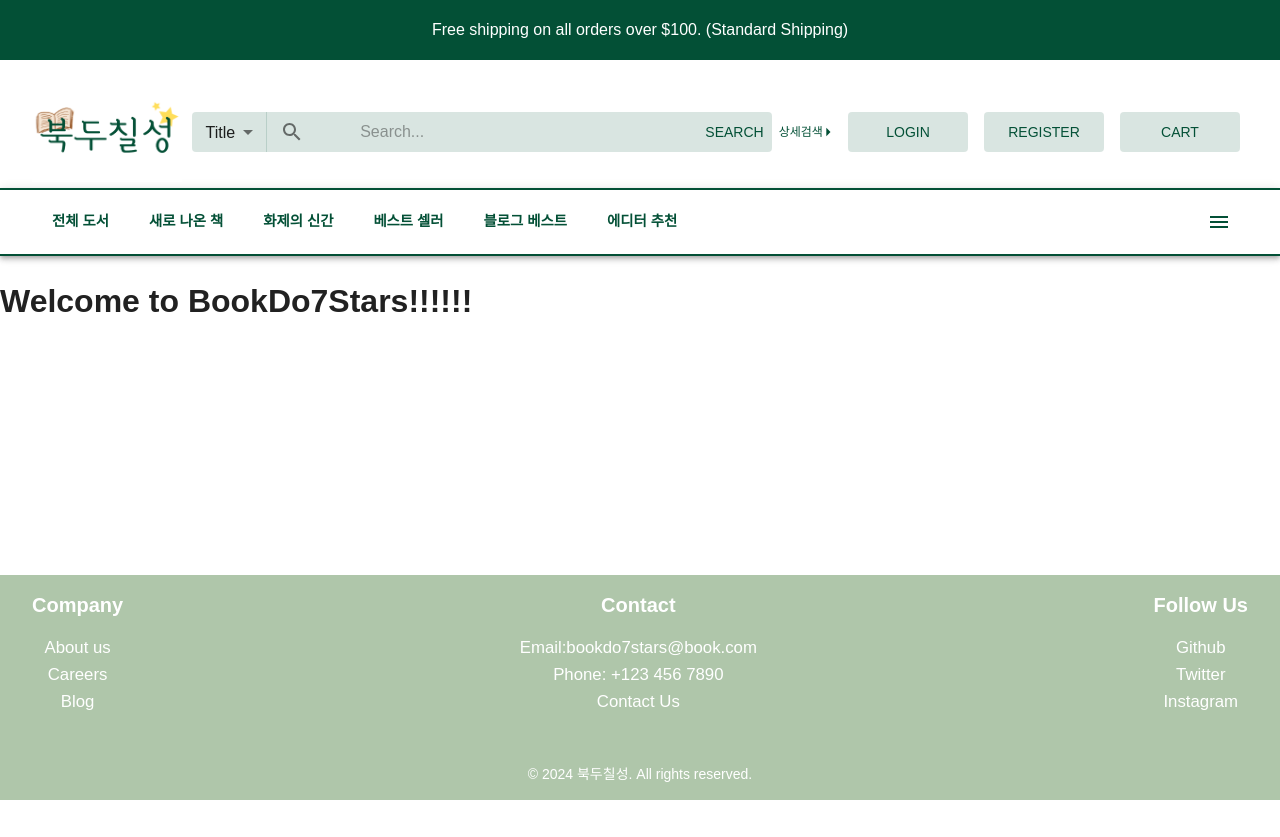
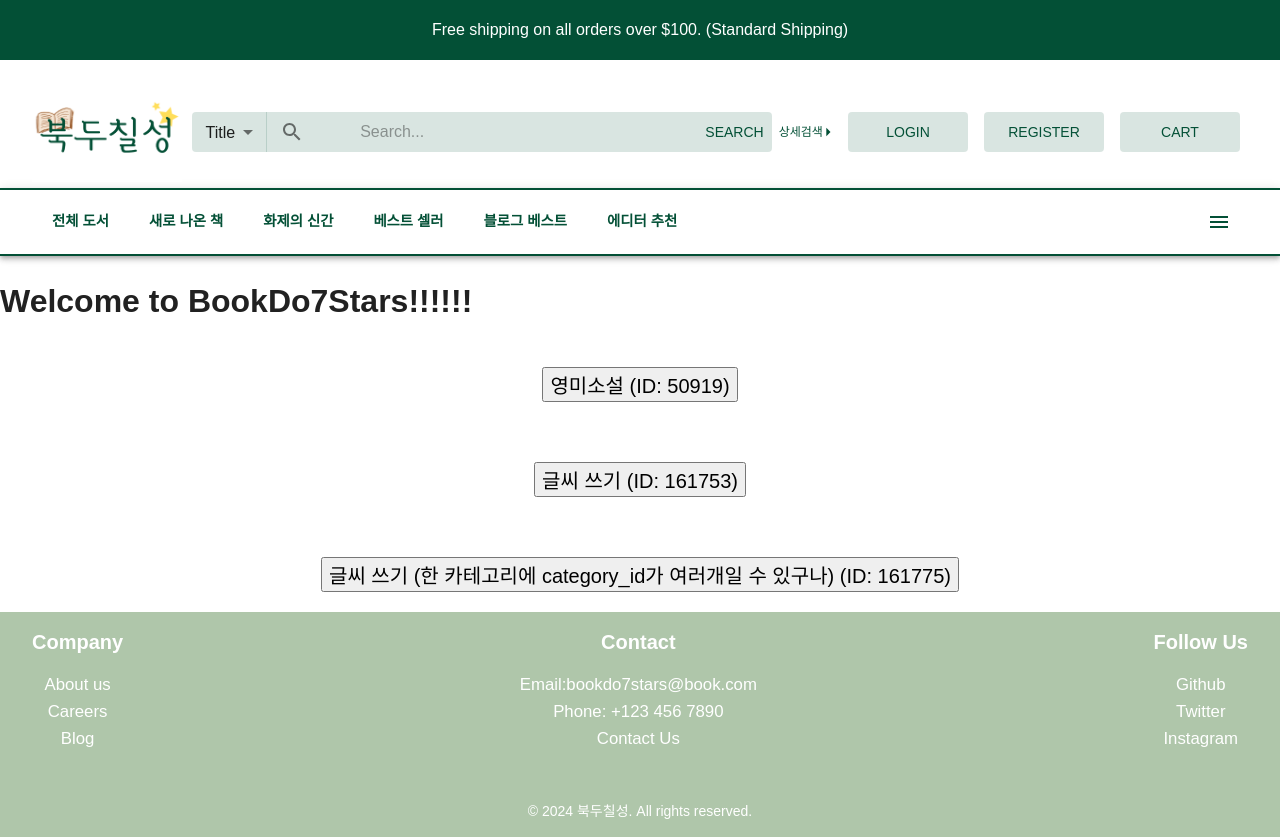
Before and after one commit to MayHyeyeonKim/bookdo7stars-ts, a Next.js app: page / in a window 1280 px wide. Before the commit the page ends 800 px from the top, so only its background shows below. Built offline with nearby package versions, Linux system fonts and the light colour scheme.

Commit message:
added category search saga and reducer

```diff
--- a/src/app/actions/types/book.ts
+++ b/src/app/actions/types/book.ts
@@ -27,6 +27,7 @@ export interface GetAllBooksRequestAction {
   type: typeof GET_ALL_BOOKS_REQUEST;
   page: number;
   pageSize: number;
+  categoryId: number;
 }
 
 export interface GetAllBooksSuccessAction {
@@ -130,10 +131,11 @@ export type BookActionTypes =
 // Action creater
 
 //All Books
-export const getAllBooksRequest = (page: number, pageSize: number): GetAllBooksRequestAction => ({
+export const getAllBooksRequest = (page: number, pageSize: number, categoryId: number): GetAllBooksRequestAction => ({
   type: GET_ALL_BOOKS_REQUEST,
   page,
   pageSize,
+  categoryId,
 });
 
 export const getAllBooksSuccess = (payload: GetAllBooksSuccessAction['payload'], count: GetAllBooksSuccessAction['count']): GetAllBooksSuccessAction => ({
--- a/src/app/page.tsx
+++ b/src/app/page.tsx
@@ -1,9 +1,37 @@
+'use client';
 // import './styles/styles.css';
+import { useDispatch, useSelector } from 'react-redux';
+
+import { getAllBooksRequest } from './actions/types';
+import { RootState } from '../app/reducers';
+import { AppDispatch } from '../app/store/store';
 
 export default function Home() {
+  const dispatch = useDispatch<AppDispatch>();
+
+  const categories = [
+    { id: 50919, name: '영미소설' },
+    { id: 161753, name: '글씨 쓰기' },
+    { id: 161775, name: '글씨 쓰기 (한 카테고리에 category_id가 여러개일 수 있구나)' },
+  ];
+  //카테고리 ID를 처리하는 함수
+  const handleButtonClick = (categoryId: number) => {
+    console.log(`Clicked Category ID: ${categoryId}`);
+    const action = getAllBooksRequest(1, 10, categoryId);
+    console.log('Dispatching action=====>>>>', action);
+    dispatch(action);
+  };
+
   return (
     <div className="bg-green-200">
       <h1 className="text-xl text-white">Welcome to BookDo7Stars!!!!!!</h1>
+      <section style={{ display: 'flex', flexDirection: 'column', alignItems: 'center', gap: '20px' }}>
+        {categories.map((category) => (
+          <button key={category.id} style={{ fontSize: '20px', margin: '20px' }} onClick={() => handleButtonClick(category.id)}>
+            {category.name} (ID: {category.id})
+          </button>
+        ))}
+      </section>
     </div>
   );
 }
--- a/src/app/reducers/book.ts
+++ b/src/app/reducers/book.ts
@@ -62,8 +62,12 @@ export const initialState: InitialState = {
 function bookReducer(state = initialState, action: BookActionTypes) {
   switch (action.type) {
     case GET_ALL_BOOKS_REQUEST:
+      console.log('여기는 겟올북스 리퀘스트 리듀서이다!');
       return { ...state, isGetAllBooksLoading: true };
     case GET_ALL_BOOKS_SUCCESS:
+      console.log('여기는 겟올북스 석세스 리듀서이다!');
+      console.log('기존 books 상태:', state.books); // 이전 상태 출력
+      console.log('새로 추가될 books:', action.payload); // 액션으로 전달된 books 출력
       return { ...state, isGetAllBooksLoading: false, isGetAllBooksDone: true, books: action.payload, count: action.count };
     case GET_ALL_BOOKS_FAILURE:
       return { ...state, isGetAllBooksLoading: false, isGetAllBooksDone: false, isGetAllBooksError: action.error };
--- a/src/app/sagas/book.ts
+++ b/src/app/sagas/book.ts
@@ -27,13 +27,15 @@ import {
   GetBookIsbnSearchRequestAction,
 } from '../actions/types';
 
-function getAllBooksAPI(page: number, pageSize: number) {
-  return axios.get(`/book?page=${page}&pageSize=${pageSize}`);
+function getAllBooksAPI(page: number, pageSize: number, categoryId: number) {
+  return axios.get(`/book?page=${page}&pageSize=${pageSize}&category_id=${categoryId}`);
 }
 
 export function* getAllBooks(action: GetAllBooksRequestAction): SagaIterator {
   try {
-    const response: any = yield call(getAllBooksAPI, action.page, action.pageSize);
+    console.log('디스패치 잘 들어왔나?', action);
+    const response: any = yield call(getAllBooksAPI, action.page, action.pageSize, action.categoryId);
+    console.log('response잘 받아오니?=>>>>>>>>>>>>>> ', response);
     yield put({
       type: GET_ALL_BOOKS_SUCCESS,
       payload: response.data.books,
@@ -131,6 +133,7 @@ export function* getBook(action: GetBookRequestAction): SagaIterator {
 }
 
 function* watchGetAllBooks() {
+  console.log('getAllbooks와쳐까지 잘 들어왔어');
   yield takeLatest(GET_ALL_BOOKS_REQUEST, getAllBooks);
 }
 
@@ -139,7 +142,6 @@ function* watchGetBooksByGroup() {
 }
 
 function* watchGetBooksSearch() {
-  console.log('와쳐까지 잘 들어왔어');
   yield takeLatest(GET_BOOKS_SEARCH_REQUEST, getBooksSearch);
 }
 
```
